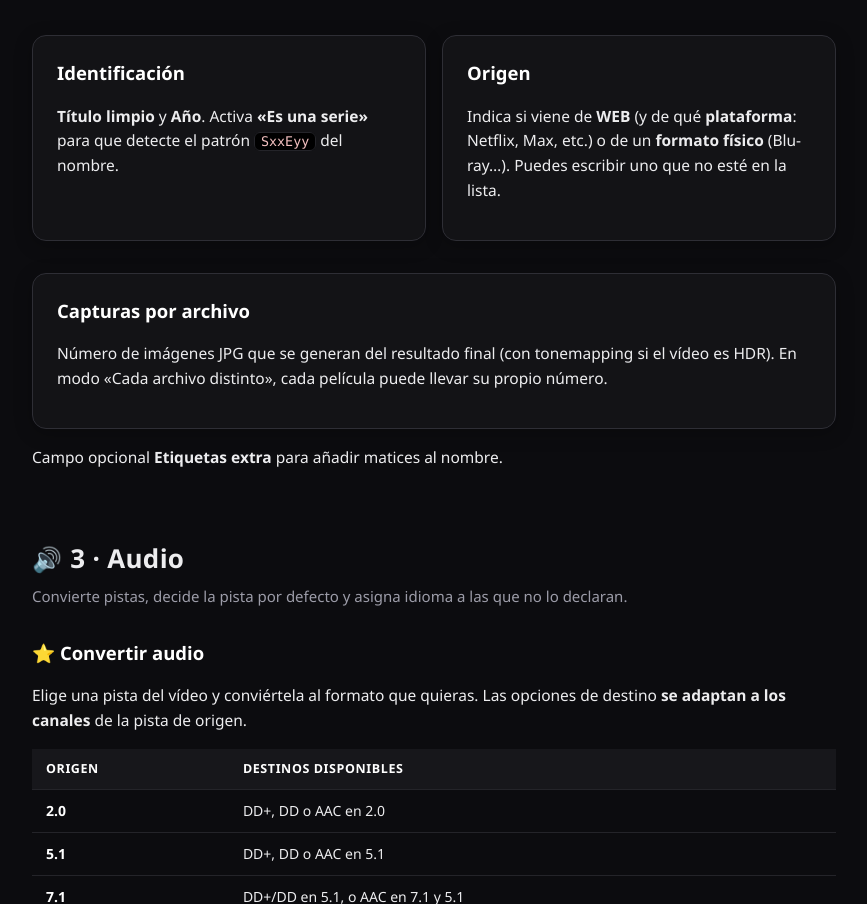
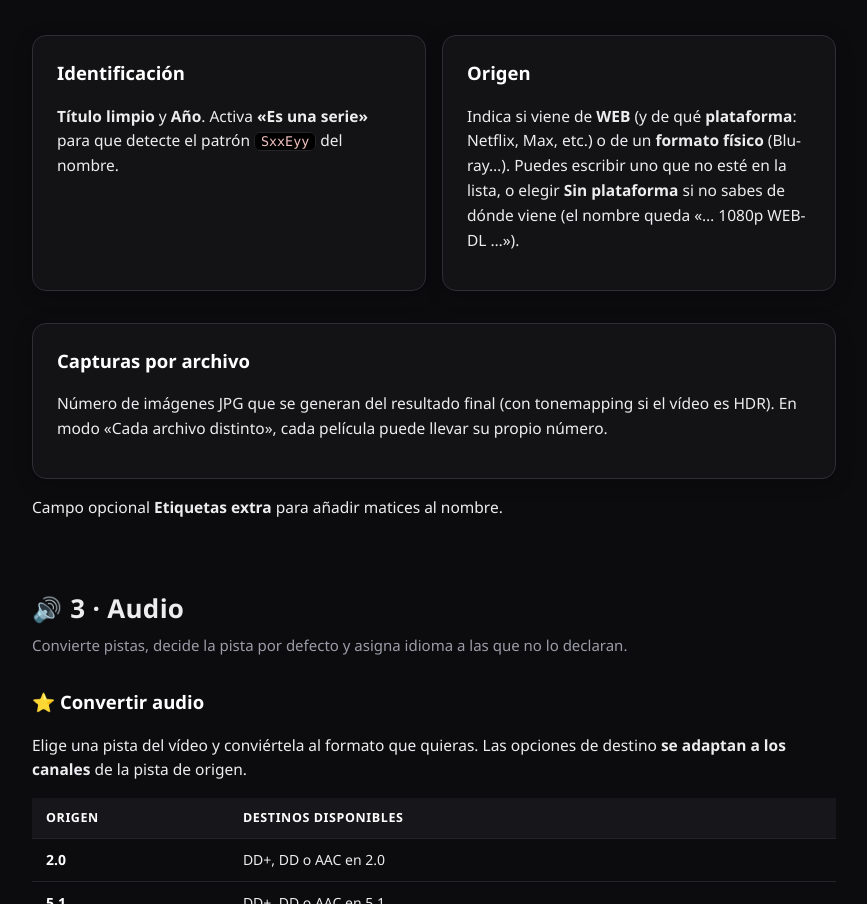
Before and after one commit to danyrd92/HDZ-Studio, a plain HTML site: page Manual/Manual HD ZERO Studio.html in a window 1280 px wide. Shown: the part 4255-5159 px from the top of the page, without its empty margins (340-1207 px from the left). Drawn offline with Linux system fonts and the light colour scheme.

Commit message:
Plataformas WEB: opción «Sin plataforma» y lista ampliada a 34 (Paramount+, Peacock, Atresplayer, Mitele…) con detección por nombre

```diff
--- a/Manual/Manual HD ZERO Studio.html
+++ b/Manual/Manual HD ZERO Studio.html
@@ -254,7 +254,7 @@
     </div>
     <div class="card">
       <h3 style="margin-top:0">Origen</h3>
-      <p>Indica si viene de <b>WEB</b> (y de qué <b>plataforma</b>: Netflix, Max, etc.) o de un <b>formato físico</b> (Blu-ray…). Puedes escribir uno que no esté en la lista.</p>
+      <p>Indica si viene de <b>WEB</b> (y de qué <b>plataforma</b>: Netflix, Max, etc.) o de un <b>formato físico</b> (Blu-ray…). Puedes escribir uno que no esté en la lista, o elegir <b>Sin plataforma</b> si no sabes de dónde viene (el nombre queda «… 1080p WEB-DL …»).</p>
     </div>
   </div>
   <div class="card">
```
Also changed, not shown: 4 other files.
